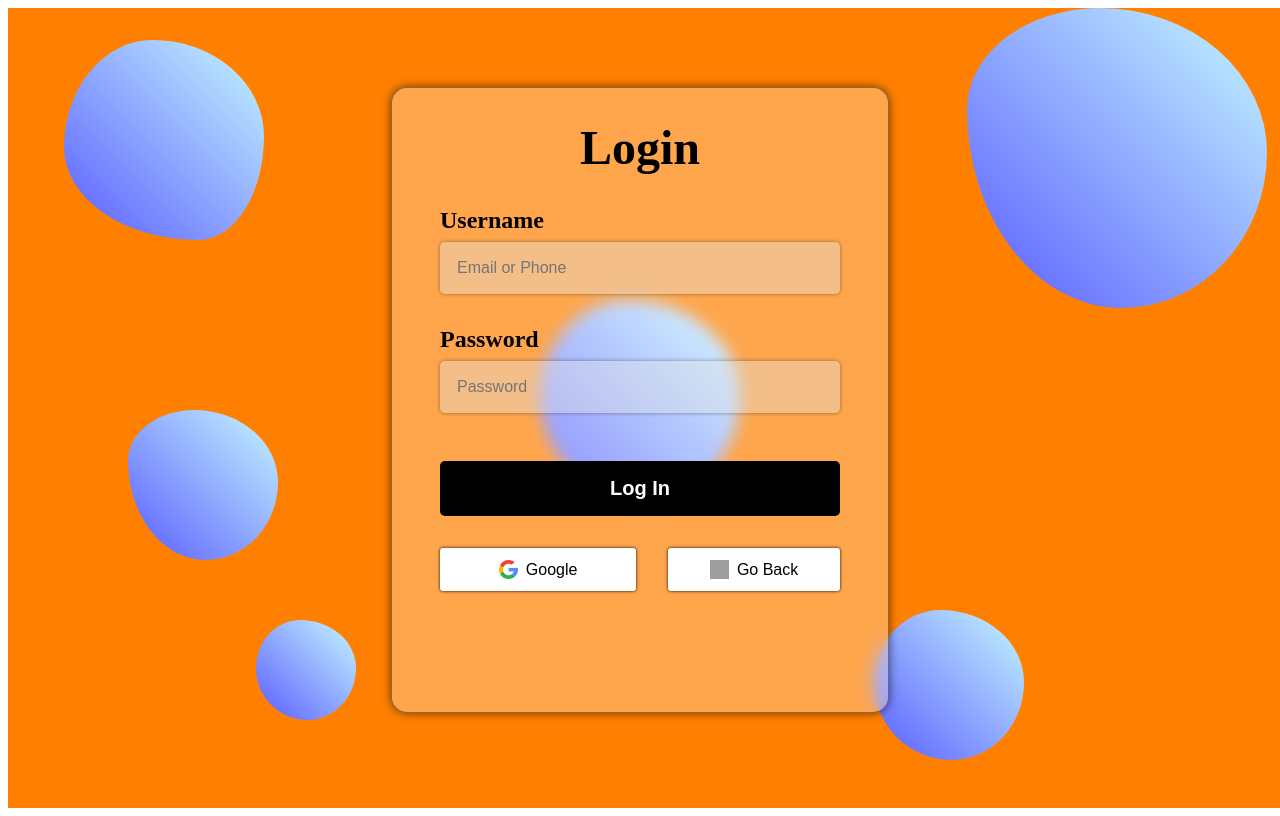
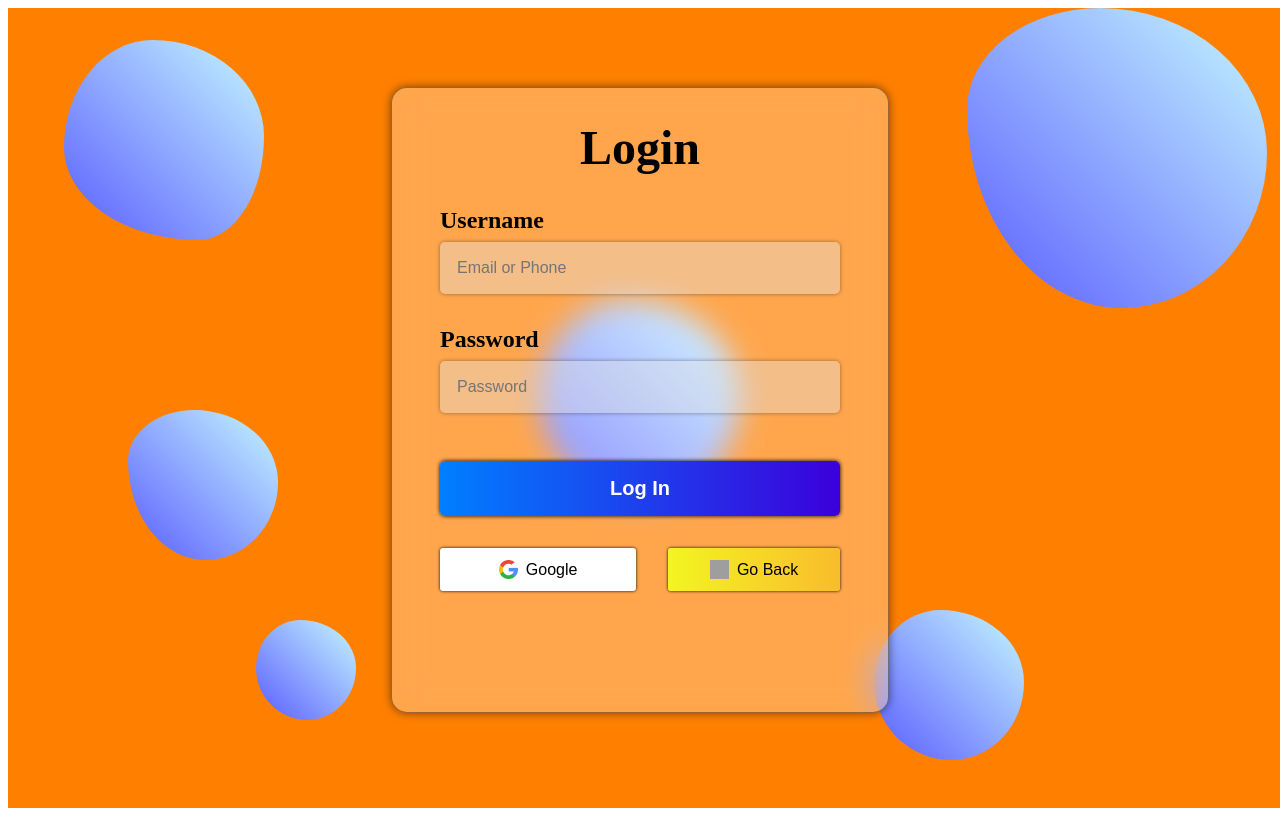
Before and after one commit to Jungl-ee/palette-portal, a PHP site: page /pages/login.html in a window 1280 px wide. Run offline with PHP 8.4, Linux system fonts and the light colour scheme; some libraries are stand-ins or nearby versions; grey boxes are pictures that could not be loaded.

Commit message:
Improved Login Page Design. Added button hover effects. Refactored CSS

```diff
--- a/pages/login.html
+++ b/pages/login.html
@@ -39,9 +39,17 @@
         <input type="password" placeholder="Password" id="password" required>
 
         <button type="submit" class="login-btn">Log In</button>
-        <div class="social">
-            <button type="button" class="rainbow"><i class="google-icon"></i> <span> Google </span></button>
-            <a href="index.html"><button type="button" class="rainbow"><i class="back-icon"></i> <span> Go Back </span></button></a>
+        <div class="buttons-row">
+            <button type="button" class="google-btn">
+                <i class="google-icon"></i>
+                <span> Google </span>
+            </button>
+            <a href="index.html">
+                <button type="button" class="back-btn">
+                    <i class="back-icon"></i>
+                    <span> Go Back </span>
+                </button>
+            </a>
         </div>
     </form>
 
--- a/scripts/login.js
+++ b/scripts/login.js
@@ -11,10 +11,8 @@ let colors = [
     '#FF8000',
     '#FFD700',
     '#C0FF00',
-    '#00CCFF',
     '#0000FF',
-    '#FF1493',
-    '#4B0082',
+    '#D473D4',
     '#1B1B1B'
 ]
 colors = colors.sort((a, b) => 0.5 - Math.random());
@@ -23,7 +21,6 @@ const gradients = [
     ['#ff930f', '#fff95b'],
     ['#595cff', '#c6f8ff'],
     ['#696eff', '#f8acff'],
-    ['#f7ba2c', '#ea5459'],
     ['#f3f520', '#59d102'],
     ['#8711c1', '#2472fc']
 ]
--- a/styles/login.css
+++ b/styles/login.css
@@ -19,9 +19,9 @@ form{
   width: min(400px, 70vw);
   height: max(350px, 70vh);
   border-radius: 16px;
-  backdrop-filter: blur(8px);
+  backdrop-filter: blur(15px);
   background-color: rgba(255, 255, 255, 0.3);
-  box-shadow: 0 0 10px rgba(0, 0, 0, 0.585);
+  box-shadow: 0 0 10px rgba(0, 0, 0, 0.5);
   padding: 2rem 3rem;
   border: 1px solid rgba(0, 0, 0, 0.4);
   overflow-y: auto;
@@ -66,9 +66,19 @@ form input:focus {
   box-shadow: 0 0 0.5rem white;
 }
 
+@keyframes pan {
+  0% {
+    background-position: 0% 0;
+  }
+  100% {
+    background-position: 200% 0;
+  }
+}
+
 .login-btn {
   border: none;
-  background-color: black;
+  background: linear-gradient(to right, #007FFF, #3B00DB, #007FFF);
+  background-size: 200% 200%;
   color: white;
   width: 100%;
   margin-top: 3rem;
@@ -79,43 +89,30 @@ form input:focus {
   cursor: pointer;
   white-space: nowrap;
   transition: 0.15s;
+  box-shadow: 0 0 0.25rem black;
 }
 
 .login-btn:hover {
-  color: greenyellow;
-  text-shadow: 0 0 1rem greenyellow;
-  box-shadow: 0 0 0.25rem black;
+  box-shadow: 0 0 0.5rem #007FFF;
+  animation: pan 2s linear infinite;
   transition: 0.15s;
 }
 
 .login-btn:active,
-.social button:active {
+.google-btn:active,
+.back-btn:active {
   transform: translateY(3px);
 }
 
-.social{
+.buttons-row{
   margin-top: 2rem;
   display: flex;
+  justify-content: center;
+  align-items: center;
   gap: 2rem;
-  justify-content: center;
-}
-.social button{
-  font-size: 1rem;
-  flex: 1;
-  background-color: white;
-  color: black;
-  border: none;
-  border-radius: 3px;
-  text-align: center;
-  box-shadow: 0 0 0.2rem black;
-  padding: 0.75rem;
-  transition: 0.15s;
-  cursor: pointer;;
-  font-weight: 500;
-  white-space: nowrap;
 }
 
-.social a {
+.buttons-row a {
   text-decoration: none;
   flex: 1;
 }
@@ -140,18 +137,31 @@ form input:focus {
   background-size: cover;
 }
 
-.rainbow {
-	position: relative;
-	z-index: 0;
+.google-btn,
+.back-btn {
+  position: relative;
 	overflow: hidden;
   display: flex;
   justify-content: center;
   align-items: center;
   gap: 8px;
+	z-index: 0;
   width: 100%;
+  font-size: 1rem;
+  flex: 1;
+  background-color: white;
+  border: none;
+  border-radius: 3px;
+  box-shadow: 0 0 0.2rem black;
+  padding: 0.75rem;
+  font-weight: 500;
+  white-space: nowrap;
+  cursor: pointer;
+  box-sizing: border-box;
+  transition: 0.15s;
 }
 
-.rainbow::before {
+.google-btn::before {
   display: none;
   content: '';
   position: absolute;
@@ -169,12 +179,12 @@ form input:focus {
   pointer-events: none;
 }
 
-.rainbow:hover::before {
+.google-btn:hover::before {
   animation: rotate 6s linear infinite;
   display: block;
 }
 
-.rainbow::after {
+.google-btn::after {
   content: '';
   position: absolute;
   z-index: -1;
@@ -186,6 +196,26 @@ form input:focus {
   border-radius: 3px;
 }
 
+@keyframes point {
+  100% {
+    transform: translateX(-8px);
+  }
+}
+
+.back-btn {
+  background: linear-gradient(to right, #f3f520,#f9bc2c, #f3f520);
+  background-size: 200% 200%;
+}
+
+.back-btn:hover {
+  animation: pan 0.8s linear infinite;
+  box-shadow: 0 0 0.5rem yellow;
+  transition: 0.15s;
+}
+
+.back-btn:hover .back-icon {
+  animation: point 0.5s ease-in-out infinite alternate;
+}
 
 @keyframes vawe {
   20% {
```
